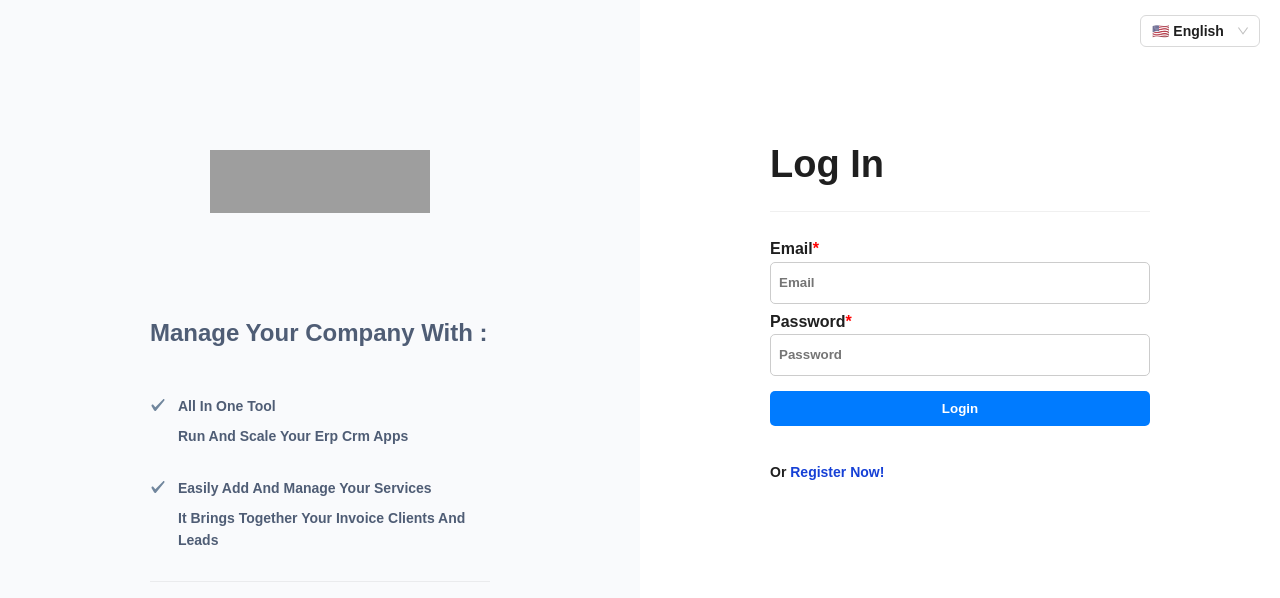
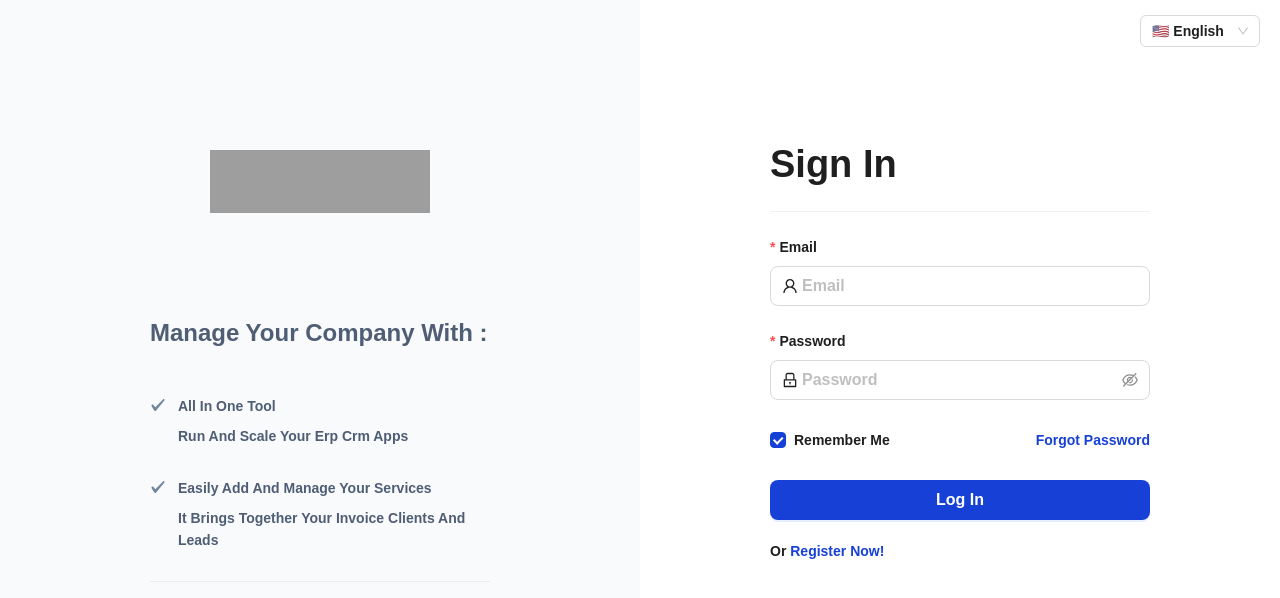
Before and after one commit to vidyagxp0/VidyaGxP_CRM, a React (Vite) app in the folder frontend/: page /login in a window 1280 px wide. Shown: the top 598 px of the page. Built offline with nearby package versions, Linux system fonts and the light colour scheme; grey boxes are pictures that could not be loaded; a web font is replaced by a local one.

Commit message:
Reverted the login page changes

```diff
--- a/frontend/src/forms/LoginForm.jsx
+++ b/frontend/src/forms/LoginForm.jsx
@@ -1,109 +1,56 @@
+import React from 'react';
+import { Form, Input, Checkbox } from 'antd';
+import { UserOutlined, LockOutlined } from '@ant-design/icons';
 
-const Wrapper = styled.div`
-  display: flex;
-  flex-direction: column;
-  justify-content: flex-start;
-  gap: 5px;
-  margin-bottom: 10px;
+import useLanguage from '@/locale/useLanguage';
 
+export default function LoginForm() {
+  const translate = useLanguage();
+  return (
+    <>
+      <Form.Item
+        label={translate('email')}
+        name="email"
+        rules={[
+          {
+            required: true,
+          },
+          {
+            type: 'email',
+          },
+        ]}
+      >
+        <Input
+          prefix={<UserOutlined className="site-form-item-icon" />}
+          placeholder={translate('email')}
+          type="email"
+          size="large"
+        />
+      </Form.Item>
+      <Form.Item
+        label={translate('password')}
+        name="password"
+        rules={[
+          {
+            required: true,
+          },
+        ]}
+      >
+        <Input.Password
+          prefix={<LockOutlined className="site-form-item-icon" />}
+          placeholder={translate('password')}
+          size="large"
+        />
+      </Form.Item>
+      <Form.Item>
+        <Form.Item name="remember" valuePropName="checked" noStyle>
+          <Checkbox>{translate('Remember me')}</Checkbox>
+        </Form.Item>
 
-label {
-  margin-bottom: 3px;
-  font-size: 16px;
+        <a className="login-form-forgot" href="/forgetpassword">
+          {translate('Forgot password')}
+        </a>
+      </Form.Item>
+    </>
+  );
 }
-
-.input-field {
-  padding: 8px;
-  margin-bottom: 5px;
-  border-radius: 5px;
-  border: 1px solid #ccc;
-  width: 100%;
-  height: 42px;
-}
-
-input[checkbox] {
-  margin-right: 5px;
-}
-
-button {
-  width: 100%;
-  padding: 10px 20px;
-  background-color: #007bff;
-  color: #fff;
-  border: none;
-  border-radius: 5px;
-  cursor: pointer;
-  margin-top: 10px;
-  &:hover {
-      background-color: #0056b3;
-  }
-}
-
-.error {
-  color: red;
-}
-`
-
-
-import { Formik, Form, Field, ErrorMessage } from 'formik';
-import * as Yup from 'yup';
-import { login } from '@/redux/auth/actions';
-import { selectAuth } from '@/redux/auth/selectors';
-import { useEffect } from 'react';
-import styled from 'styled-components';
-import { useDispatch, useSelector } from 'react-redux';
-import { useNavigate } from 'react-router-dom';
-
-const LoginForm = () => {
-  const { isLoading, isSuccess } = useSelector(selectAuth);
-  const navigate = useNavigate();
-  const dispatch = useDispatch();
-  const onFinish = (values) => {
-    dispatch(login({ loginData: values }));
-    navigate('/');
-  };
-
-  // useEffect(() => {
-  //   if (isSuccess)
-  // }, [isSuccess]);
-
-  const validationSchema = Yup.object().shape({
-    email: Yup.string().email('Invalid email').required('Email is required'),
-    password: Yup.string().required('Password is required'),
-  });
-  return (
-    <Wrapper>
-      <Formik
-        initialValues={{ email: '', password: '' }}
-        validationSchema={validationSchema}
-        onSubmit={onFinish}
-      >
-        {({ isSubmitting }) => (
-          <Form>
-             <label>Email
-         <span style={{color: 'red'}}>*</span>
-       </label>
-            <div>
-            <Field className='input-field' type="email" name="email" placeholder="Email" />
-            <ErrorMessage className='error' name="email" component="div" />
-            </div>
-            <label>Password
-         <span style={{color: 'red'}}>*</span>
-       </label>
-       <div>
-            <Field className='input-field' type="password" name="password" placeholder="Password" />
-            <ErrorMessage className='error' name="password" component="div" />
-       </div>
-
-            <button type="submit" disabled={isSubmitting}>
-              Login
-            </button>
-          </Form>
-        )}
-      </Formik>
-    </Wrapper>
-  );
-};
-
-
-export default LoginForm;
--- a/frontend/src/pages/Login.jsx
+++ b/frontend/src/pages/Login.jsx
@@ -1,21 +1,32 @@
+import { useEffect } from 'react';
 
-import {  useSelector } from 'react-redux';
+import { useDispatch, useSelector } from 'react-redux';
+import { useNavigate } from 'react-router-dom';
 
 import useLanguage from '@/locale/useLanguage';
 
-import { Form } from 'antd';
+import { Form, Button } from 'antd';
 
+import { login } from '@/redux/auth/actions';
 import { selectAuth } from '@/redux/auth/selectors';
 import LoginForm from '@/forms/LoginForm';
 import Loading from '@/components/Loading';
 import AuthModule from '@/modules/AuthModule';
 
-import React from 'react';
-
-
 const LoginPage = () => {
   const translate = useLanguage();
   const { isLoading, isSuccess } = useSelector(selectAuth);
+  const navigate = useNavigate();
+  // const size = useSize();
+
+  const dispatch = useDispatch();
+  const onFinish = (values) => {
+    dispatch(login({ loginData: values }));
+  };
+
+  useEffect(() => {
+    if (isSuccess) navigate('/');
+  }, [isSuccess]);
 
   const FormContainer = () => {
     return (
@@ -27,10 +38,19 @@ const LoginPage = () => {
           initialValues={{
             remember: true,
           }}
-          onFinish={()=>{}}
+          onFinish={onFinish}
         >
           <LoginForm />
           <Form.Item>
+            <Button
+              type="primary"
+              htmlType="submit"
+              className="login-form-button"
+              loading={isLoading}
+              size="large"
+            >
+              {translate('Log in')}
+            </Button>
             {translate('Or')} <a href="/register">{translate('register now')}!</a>
           </Form.Item>
         </Form>
@@ -38,7 +58,7 @@ const LoginPage = () => {
     );
   };
 
-  return <AuthModule authContent={<FormContainer />} AUTH_TITLE="Log in" />;
+  return <AuthModule authContent={<FormContainer />} AUTH_TITLE="Sign in" />;
 };
 
 export default LoginPage;
--- a/frontend/src/redux/auth/actions.js
+++ b/frontend/src/redux/auth/actions.js
@@ -10,7 +10,7 @@ export const login =
     });
     const data = await authService.login({ loginData });
 
-    if (data.success === true) {
+    // if (data.success === true) {
       const auth_state = {
         current: data.result,
         isLoggedIn: true,
@@ -23,11 +23,11 @@ export const login =
         type: actionTypes.REQUEST_SUCCESS,
         payload: data.result,
       });
-    } else {
-      dispatch({
-        type: actionTypes.REQUEST_FAILED,
-      });
-    }
+    // } else {
+    //   dispatch({
+    //     type: actionTypes.REQUEST_FAILED,
+    //   });
+    // }
   };
 
 export const register =
--- a/frontend/src/request/errorHandler.js
+++ b/frontend/src/request/errorHandler.js
@@ -4,7 +4,7 @@ import codeMessage from './codeMessage';
 const errorHandler = (error) => {
   const { response } = error;
 
-  if (response.data && response.data.jwtExpired) {
+  if (response?.data && response?.data?.jwtExpired) {
     const result = window.localStorage.getItem('auth');
     const jsonFile = window.localStorage.getItem('isLogout');
     const { isLogout } = (jsonFile && JSON.parse(jsonFile)) || false;
```
